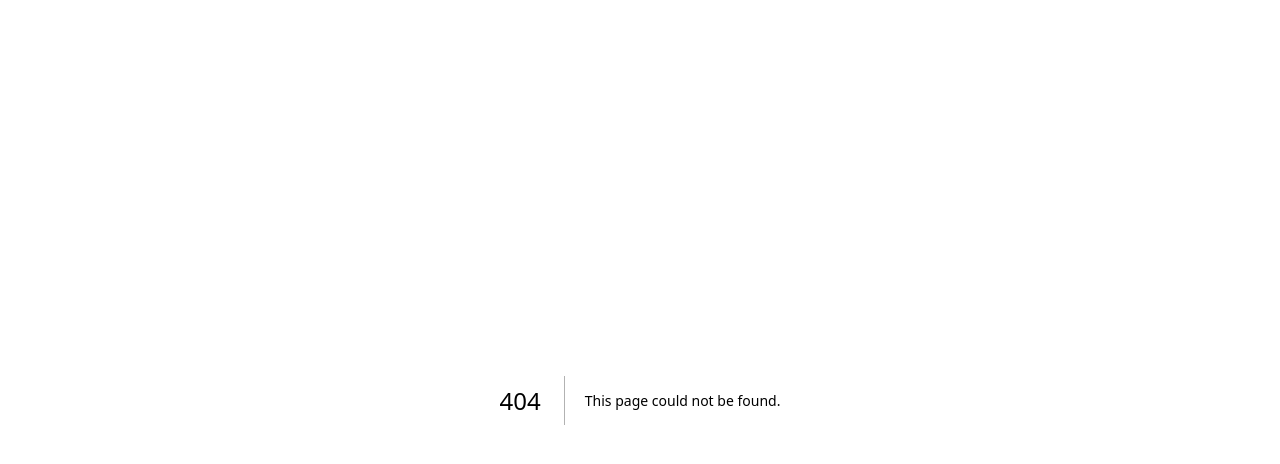
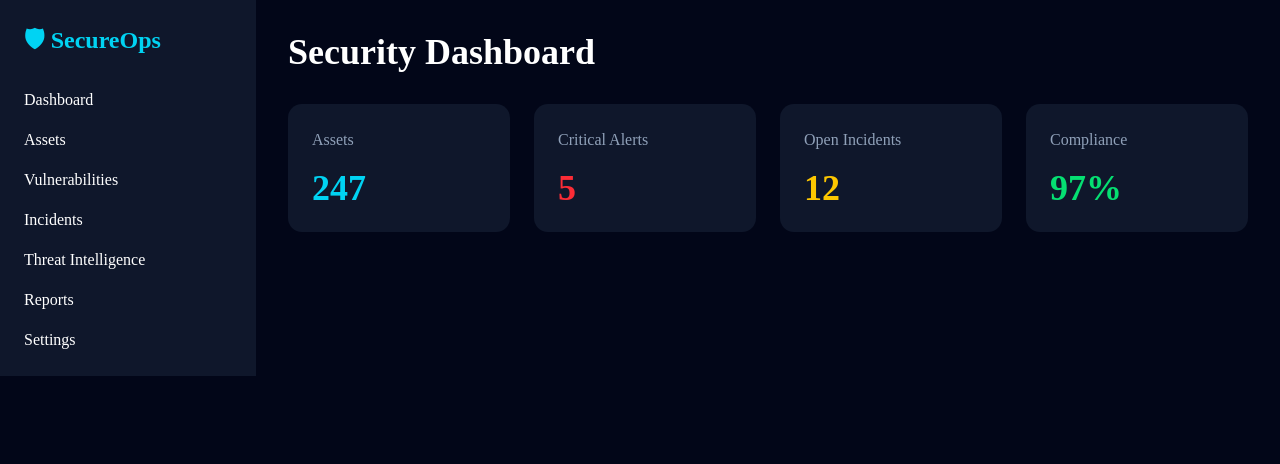
Before and after one commit to EugeneCodes254/secureops-platform, a Next.js app: page /dashboard in a window 1280 px wide. Before the commit this address had no page. Shown: the top 464 px of the page. Built offline with nearby package versions, Linux system fonts and the light colour scheme.

Commit message:
Add dashboard and connect login page

```diff
--- a/src/app/auth/login/page.tsx
+++ b/src/app/auth/login/page.tsx
@@ -1,6 +1,6 @@
 "use client";
 
-import { useState } from "react";
+import React, { useState } from "react";
 
 export default function LoginPage() {
   const [email, setEmail] = useState("");
@@ -24,13 +24,19 @@ export default function LoginPage() {
 
       const data = await response.json();
 
-      setMessage(data.message);
-    } catch (error) {
-      setMessage("Unable to connect to the server.");
-    }
-  };
+      if (data.success) {
+        window.location.href = "/dashboard";
+      } else {
+        setMessage(data.message);
+      }
 
-  return (
+      } catch (error) {
+        setMessage("Server error. Please try again.");
+      }
+      };
+
+      return (
+
     <main className="min-h-screen flex items-center justify-center bg-slate-950">
       <div className="w-full max-w-md rounded-xl bg-slate-900 p-8 shadow-lg">
         <h1 className="text-3xl font-bold text-white mb-6">
--- /dev/null
+++ b/src/app/dashboard/page.tsx
@@ -0,0 +1,67 @@
+export default function DashboardPage() {
+    return (
+      <main className="min-h-screen bg-slate-950 text-white">
+        <div className="flex">
+          {/* Sidebar */}
+          <aside className="w-64 bg-slate-900 p-6">
+            <h1 className="text-2xl font-bold text-cyan-400 mb-8">
+              🛡 SecureOps
+            </h1>
+
+            <nav className="space-y-4">
+              <a href="#" className="block hover:text-cyan-400">
+                Dashboard
+              </a>
+              <a href="#" className="block hover:text-cyan-400">
+                Assets
+              </a>
+              <a href="#" className="block hover:text-cyan-400">
+                Vulnerabilities
+              </a>
+              <a href="#" className="block hover:text-cyan-400">
+                Incidents
+              </a>
+              <a href="#" className="block hover:text-cyan-400">
+                Threat Intelligence
+              </a>
+              <a href="#" className="block hover:text-cyan-400">
+                Reports
+              </a>
+              <a href="#" className="block hover:text-cyan-400">
+                Settings
+              </a>
+            </nav>
+          </aside>
+
+          {/* Main Content */}
+          <section className="flex-1 p-8">
+            <h2 className="text-4xl font-bold mb-8">
+              Security Dashboard
+            </h2>
+
+            <div className="grid grid-cols-4 gap-6">
+              <div className="rounded-xl bg-slate-900 p-6">
+                <h3 className="text-slate-400">Assets</h3>
+                <p className="mt-4 text-4xl font-bold text-cyan-400">247</p>
+              </div>
+
+              <div className="rounded-xl bg-slate-900 p-6">
+                <h3 className="text-slate-400">Critical Alerts</h3>
+                <p className="mt-4 text-4xl font-bold text-red-500">5</p>
+              </div>
+
+              <div className="rounded-xl bg-slate-900 p-6">
+                <h3 className="text-slate-400">Open Incidents</h3>
+                <p className="mt-4 text-4xl font-bold text-yellow-400">12</p>
+              </div>
+
+              <div className="rounded-xl bg-slate-900 p-6">
+                <h3 className="text-slate-400">Compliance</h3>
+                <p className="mt-4 text-4xl font-bold text-green-400">97%</p>
+              </div>
+            </div>
+          </section>
+        </div>
+      </main>
+    );
+  }
```
